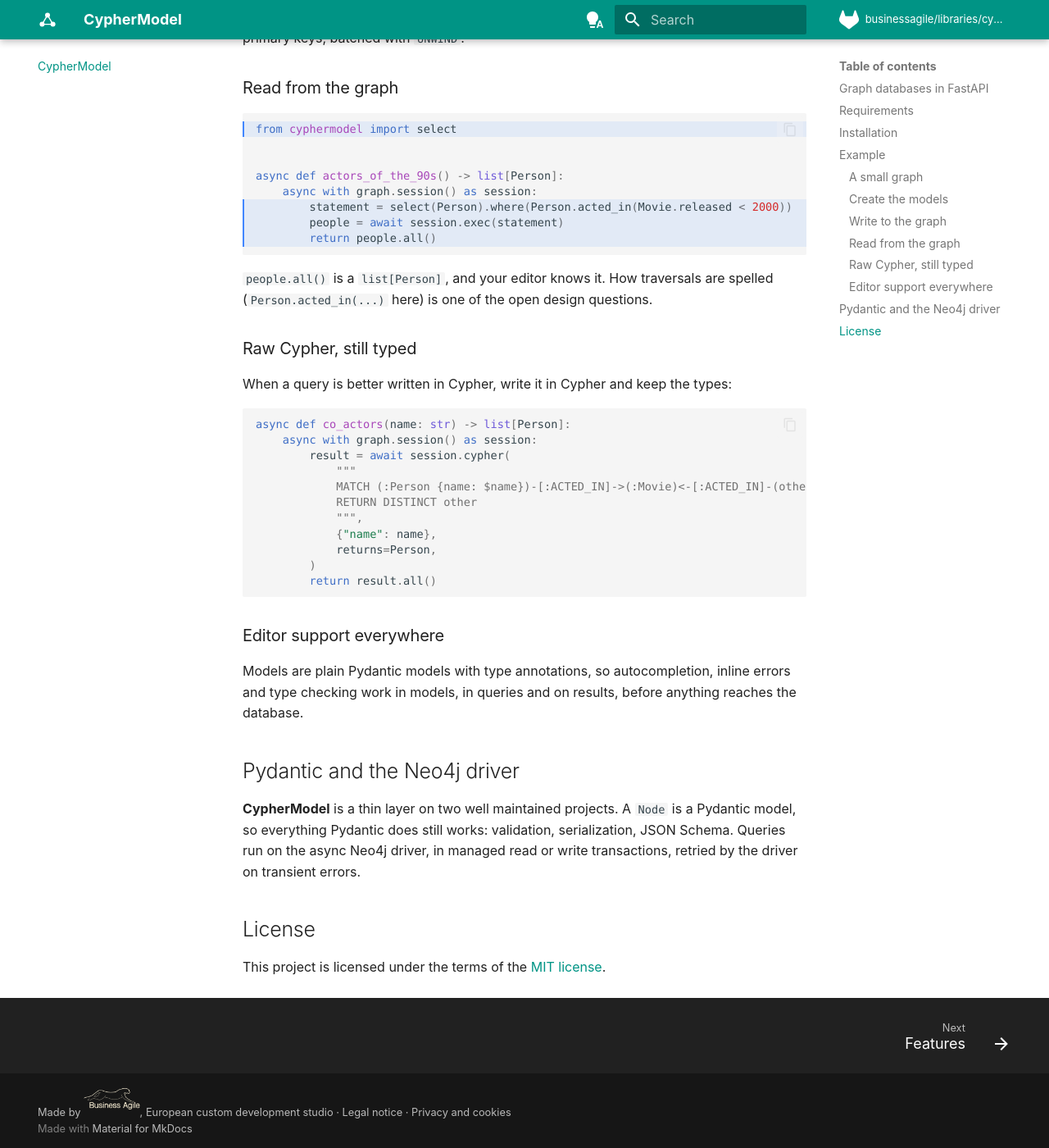
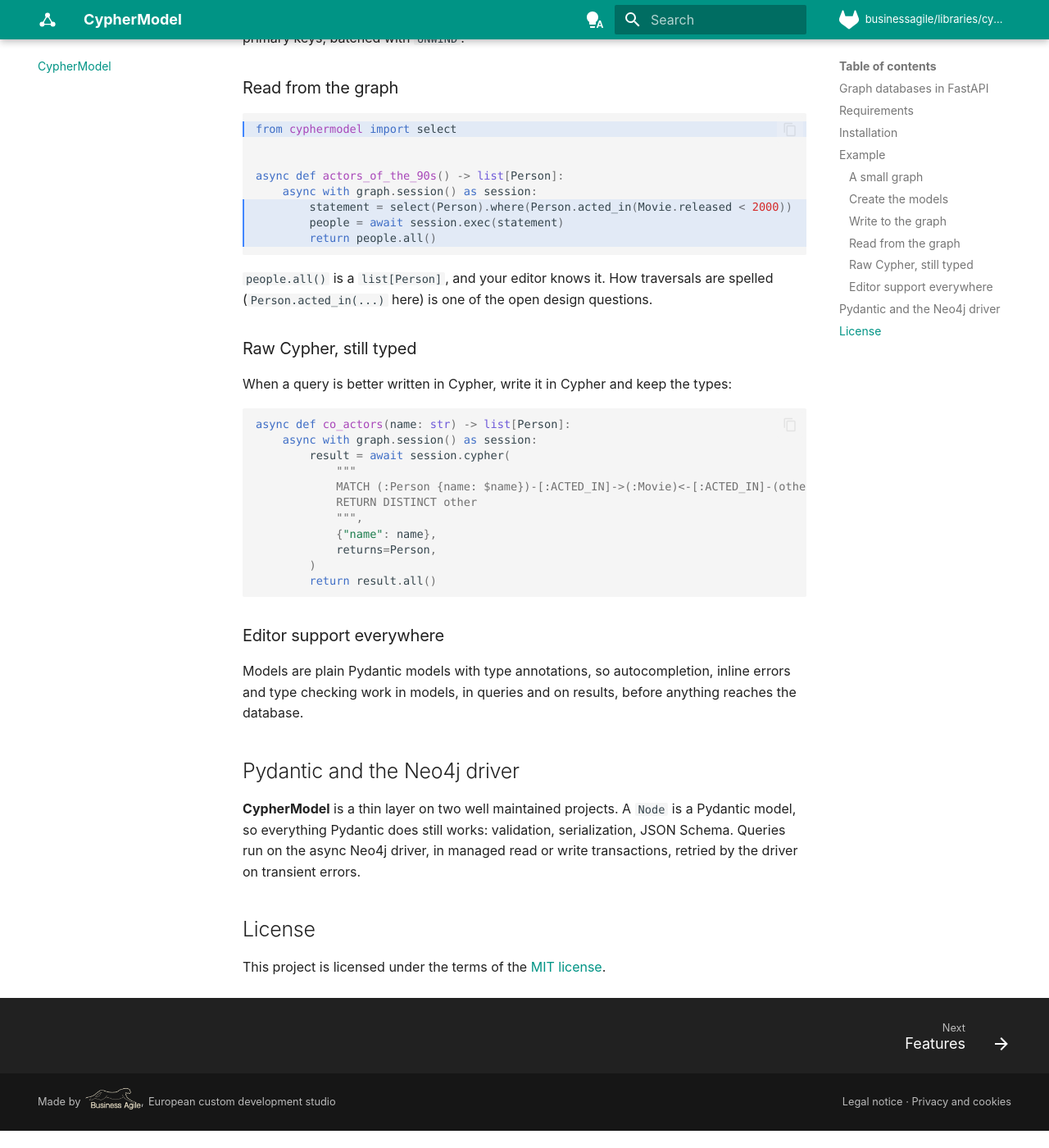
Before and after one commit to BiBzz/cyphermodel, an MkDocs documentation site: the page built from docs/index.md, in a window 1280 px wide and 1400 px high, scrolled down 3152 px. Shown: the whole window at 82% size. Built offline with MkDocs 1.6.1 and Material for MkDocs 9.7.7, drawn with Linux system fonts in a browser that asks for light colours; comment, search, counter and statistics services are not loaded; after the commit the page ends 4531 px from its top, so only the background shows below that.

Commit message:
docs: lay the footer out as credit and legal links
The Business Agile credit on the left with room around the logo, the legal links
on the right, and no generator mention.

```diff
--- a/docs/css/custom.css
+++ b/docs/css/custom.css
@@ -1,2 +1,5 @@
-.ba-credit img { vertical-align: middle; height: 40px; width: auto; }
-.ba-credit a { display: inline-flex; }
+.md-copyright { flex-grow: 1; }
+.md-copyright__highlight { display: flex; flex-wrap: wrap; align-items: center; justify-content: space-between; gap: 0.5rem 2rem; }
+.ba-credit { display: inline-flex; align-items: center; gap: 0.4em; }
+.ba-logo { display: inline-flex; align-items: center; }
+.ba-logo img { height: 40px; width: auto; }
--- a/mkdocs.yml
+++ b/mkdocs.yml
@@ -46,8 +46,11 @@ repo_name: businessagile/libraries/cyphermodel
 repo_url: https://gitlab.com/businessagile/libraries/cyphermodel
 edit_uri: ""
 copyright: >-
-  <span class="ba-credit">Made by <a href="https://businessagile.eu" target="_blank" rel="noopener"><img src="/img/business-agile-logo.png" alt="Business Agile" height="40"></a>, European custom development studio</span>
-  · <a href="/about/legal-notice/">Legal notice</a> · <a href="/about/privacy/">Privacy and cookies</a>
+  <span class="ba-credit">Made by <span class="ba-logo"><a href="https://businessagile.eu" target="_blank" rel="noopener"><img src="/img/business-agile-logo.png" alt="Business Agile" height="40"></a>,</span> European custom development studio</span>
+  <span class="ba-legal"><a href="/about/legal-notice/">Legal notice</a> · <a href="/about/privacy/">Privacy and cookies</a></span>
+
+extra:
+  generator: false
 
 nav:
   - CypherModel: index.md
```
